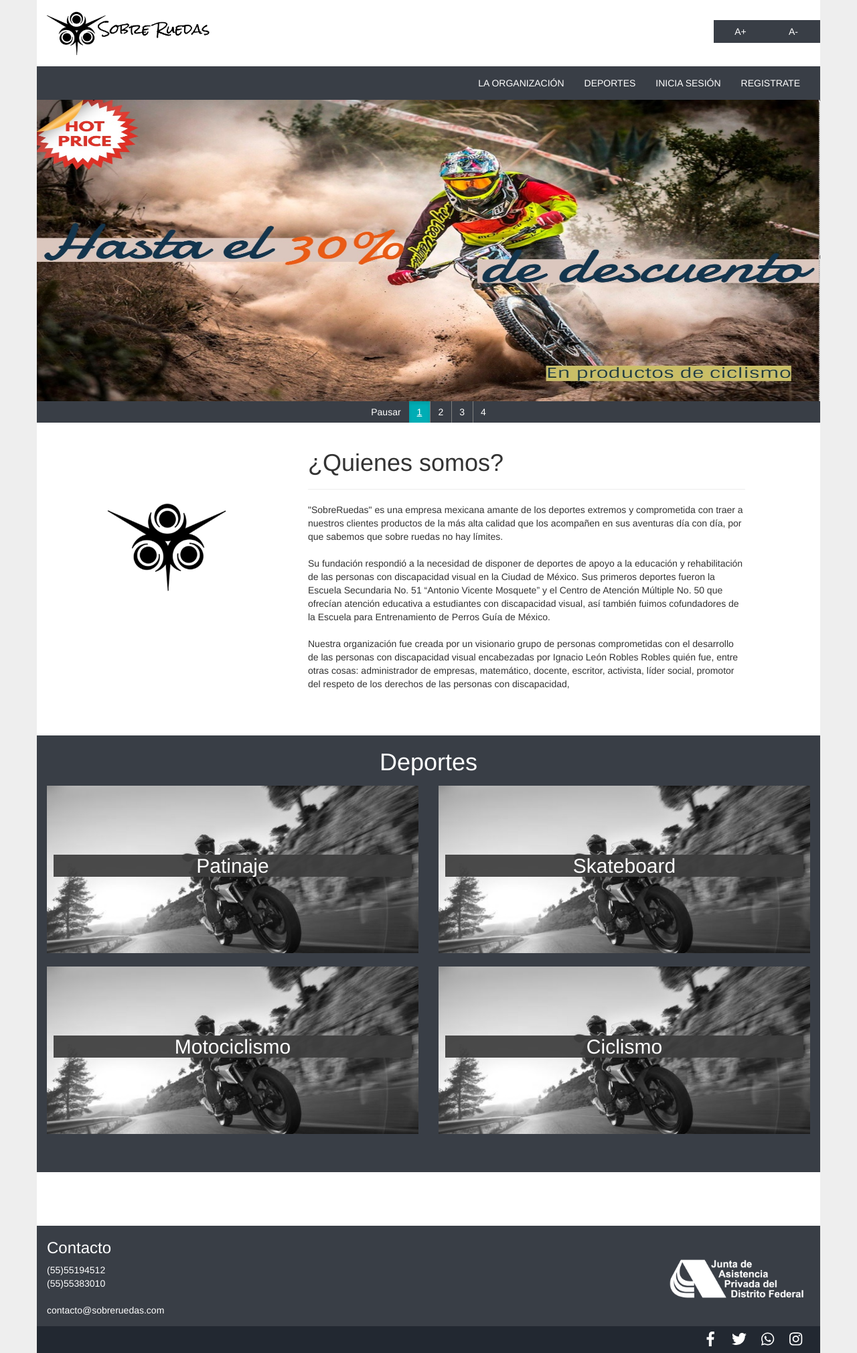
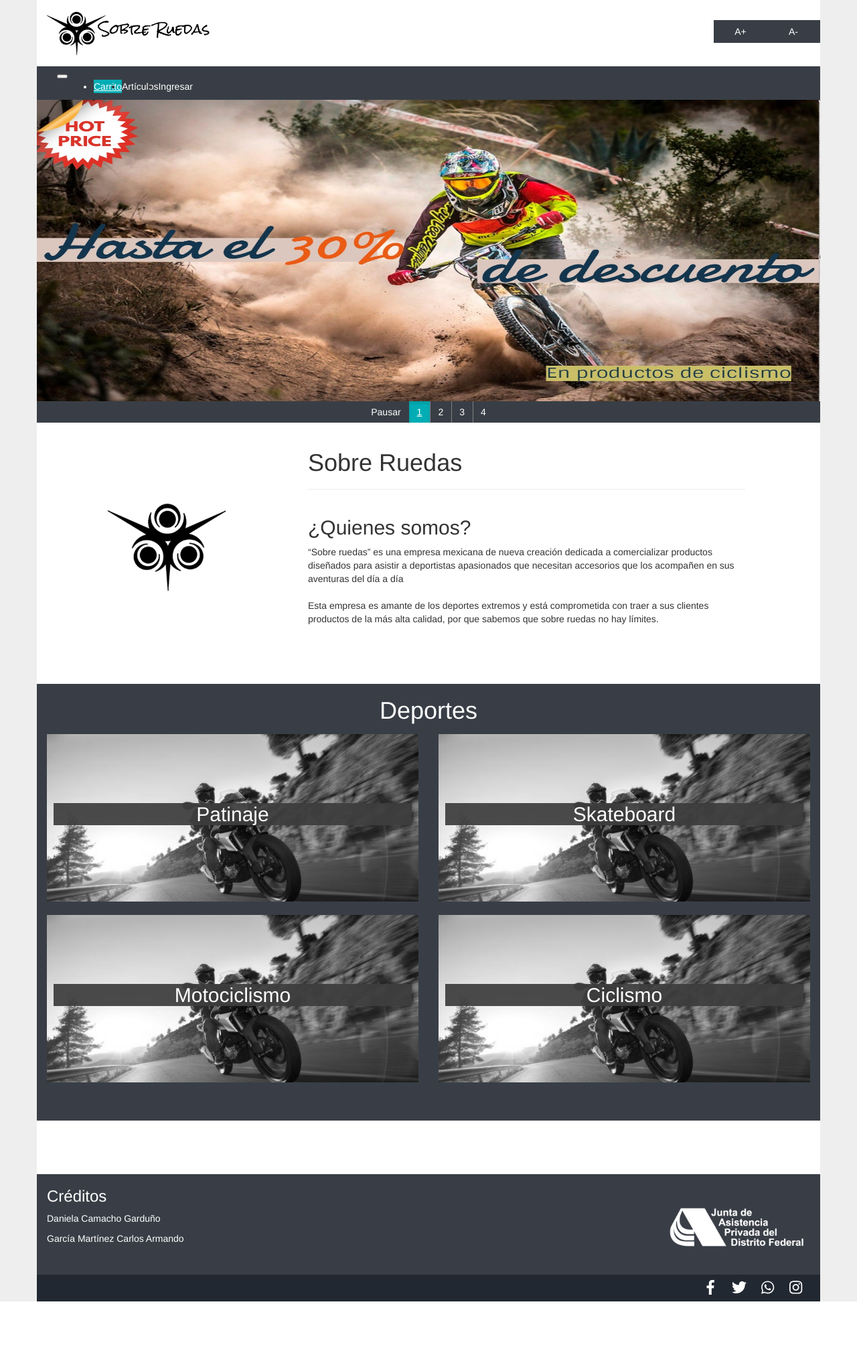
Before and after one commit to sorlac001/proyecto_web_sobreruedas, a PHP site: page / in a window 1280 px wide. Shown: the whole page at 67% size. After the commit the page ends 1943 px from the top, so only its background shows below. Run offline with PHP 8.4, Linux system fonts and the light colour scheme.

Commit message:
Daniela: Modificar

```diff
--- a/index.php
+++ b/index.php
@@ -48,35 +48,31 @@
     </div>
   </div>
 </div>
+<!-- Barra de navegación -->
+<nav class="navbar container navbar-iap">
 
-<nav class="navbar ">
-  <div class="container navbar-iap">
-    <div class="navbar-header">
-      <button type="button" class="navbar-toggle collapsed" data-toggle="collapse" data-target="#navbar" aria-expanded="false" aria-controls="navbar">
-        <span class="sr-only">Menú</span>
-        <span class="icon-bar"></span>
-        <span class="icon-bar"></span>
-        <span class="icon-bar"></span>
+    <div id="navbar" class="collapse navbar-collapse">
+					<button class="navbar-toggler" type="button" data-toggle="collapse" data-target="#navbar" aria-controls="navbarTogglerDemo02" aria-expanded="false" aria-label="Toggle navigation">
+						<span class="navbar-toggler-icon"></span>
 					</button>
-    </div>
-    <div id="navbar" class="collapse navbar-collapse">
-      <ul class="nav navbar-nav navbar-right navbar-menu-iap">
-        <li>
-          <a href="#organizacion">LA ORGANIZACIÓN</a>
+					<div class="col-7"></div>
+					<div class="collapse navbar-collapse justify-content-end" id="navbar">
+						<ul class="navbar-nav mr-auto">
+							<li class="nav-item active">
+								<a class="nav-link" href="#">Carrito</a>
 							</li>
-        <li>
-          <a href="#deportes">DEPORTES</a>
+							<li class="nav-item">
+								<a class="nav-link" href="#">Artículos</a>
 							</li>
-        <li>
-          <a href="login.php">INICIA SESIÓN</a>
-        </li>
-        <li>
-          <a href="registro.php">REGISTRATE</a>
+							<li class="nav-item">
+								<a class="nav-link" href="autenticar.php">Ingresar</a>
 							</li>
 						</ul>
+					</div>
     </div><!--/.nav-collapse -->
-  </div>
+
 </nav>
+<!-- Barra de navegación -->
 
 
 
@@ -110,27 +106,21 @@
     <div id="organizacion" class="row contenedor-organizacion">
       <div class="col-md-7 col-md-offset-4">
         <div class="page-header">
-          <h1>¿Quienes somos?</h1>
+          <h1>Sobre Ruedas</h1>
         </div>
       </div>
       <div class="col-md-4 text-center">
         <img src="./img/logo_min.png" class="img-lateral" alt="">
       </div>
       <div class="col-md-7">
-
+        <h2>¿Quienes somos?</h2>
         <p>
-          "SobreRuedas" es una empresa mexicana amante de los deportes extremos y comprometida con traer a nuestros clientes productos de la más alta calidad que los acompañen en sus aventuras día con día, por que sabemos que sobre ruedas no hay límites.
+          “Sobre ruedas” es una empresa mexicana de nueva creación dedicada a comercializar productos diseñados para asistir a deportistas apasionados que necesitan accesorios que los acompañen en sus aventuras del día a día
 		  <br>
           <br>
-          Su fundación respondió a la necesidad de disponer de deportes de apoyo a la educación y rehabilitación de las personas con
-          discapacidad visual en la Ciudad de México. Sus primeros deportes fueron la Escuela Secundaria No. 51 “Antonio Vicente
-          Mosquete” y el Centro de Atención Múltiple No. 50 que ofrecían atención educativa a estudiantes con discapacidad visual, así
-          también fuimos cofundadores de la Escuela para Entrenamiento de Perros Guía de México.
+          Esta empresa es amante de los deportes extremos y está comprometida con traer a sus clientes productos de la más alta calidad, por que sabemos que sobre ruedas no hay límites.
 		  <br>
           <br>
-          Nuestra organización fue creada por un visionario grupo de personas comprometidas con el desarrollo de las personas con
-          discapacidad visual encabezadas por Ignacio León Robles Robles quién fue, entre otras cosas: administrador de empresas,
-          matemático, docente, escritor, activista, líder social, promotor del respeto de los derechos de las personas con discapacidad,
 			</p>
       </div>
     </div>
@@ -145,32 +135,37 @@
       <div class="col-md-12">
           <div class="row ">
               <div class="col-md-6 ">
-                <a href="./accesibilidad.html" class="img-servicio-access text-center">
+                <a href="./accesibilidad.html" class="img-servicio-access patinaje text-center">
                   <h2>Patinaje</h2>
                 </a>
               </div>
 
               <div class="col-md-6">
-                <a href="./capacitacion.html" class="img-servicio-access text-center">
+                <a href="./capacitacion.html" class="img-servicio-access skate text-center">
                   <h2>Skateboard</h2>
                 </a>
               </div>
           </div>
           <div class="row separador">
               <div class="col-md-6">
-                <a href="./imprenta.html" class="img-servicio-access text-center">
+                <a href="./imprenta.html" class="img-servicio-access moto text-center">
                   <h2>Motociclismo</h2>
                 </a>
               </div>
 
               <div class="col-md-6">
-                <a href="./libro.html" class="img-servicio-access text-center">
+                <a href="./libro.html" class="img-servicio-access bici text-center">
                   <h2>Ciclismo</h2>
                 </a>
               </div>
             </div>
       </div>
     </div>
+
+
+
+
+
 
   </div>
 </section>
@@ -180,15 +175,12 @@
 
   <div class="footer-superior">
     <div class="container f-superior">
+
       <div class="row">
         <div class="col-md-6">
-          <h3>Contacto</h3>
-          <a class="contacto-enlace" href="tel: //55194512" aria-label="contáctenos al teléfono +52 55 19 45 12">(55)55194512</a>
-          <br />
-          <a class="contacto-enlace" href="tel: //55383010" aria-label="contáctenos al teléfono +52 55 38 30 10">(55)55383010</a>
-          <br />
-          <br />
-          <a class="contacto-enlace" href="mailto:patriciahernandez.discapacitaodvisualesiap@yahoo.com.mx">contacto@sobreruedas.com</a>
+			<h3>Créditos</h3>
+				<p>Daniela Camacho Garduño</p>
+				<p>García Martínez Carlos Armando</p>
 		</div>
         <div class="col-md-6 text-right">
           <img src="./img/japdf.png" class="img-footer" alt="Junta de Asistencia Privada del Distrito Federal">
@@ -205,7 +197,7 @@
 
           <div class="btn-toolbar " role="toolbar" aria-label="Redes sociales">
             <div class="btn-group btn-social" role="group" aria-label="Facebook">
-              <a href="#face"><i class="fab fa-facebook-f"></i></a>
+              <a href="https://www.facebook.com/Sobre-Ruedas-172691316705792/"><i class="fab fa-facebook-f"></i></a>
             </div>
             <div class="btn-group btn-social" role="group" aria-label="Twitter">
               <a href="#face"><i class="fab fa-twitter"></i></a>
```
Lines whose indentation alone changed are shown as unchanged.
